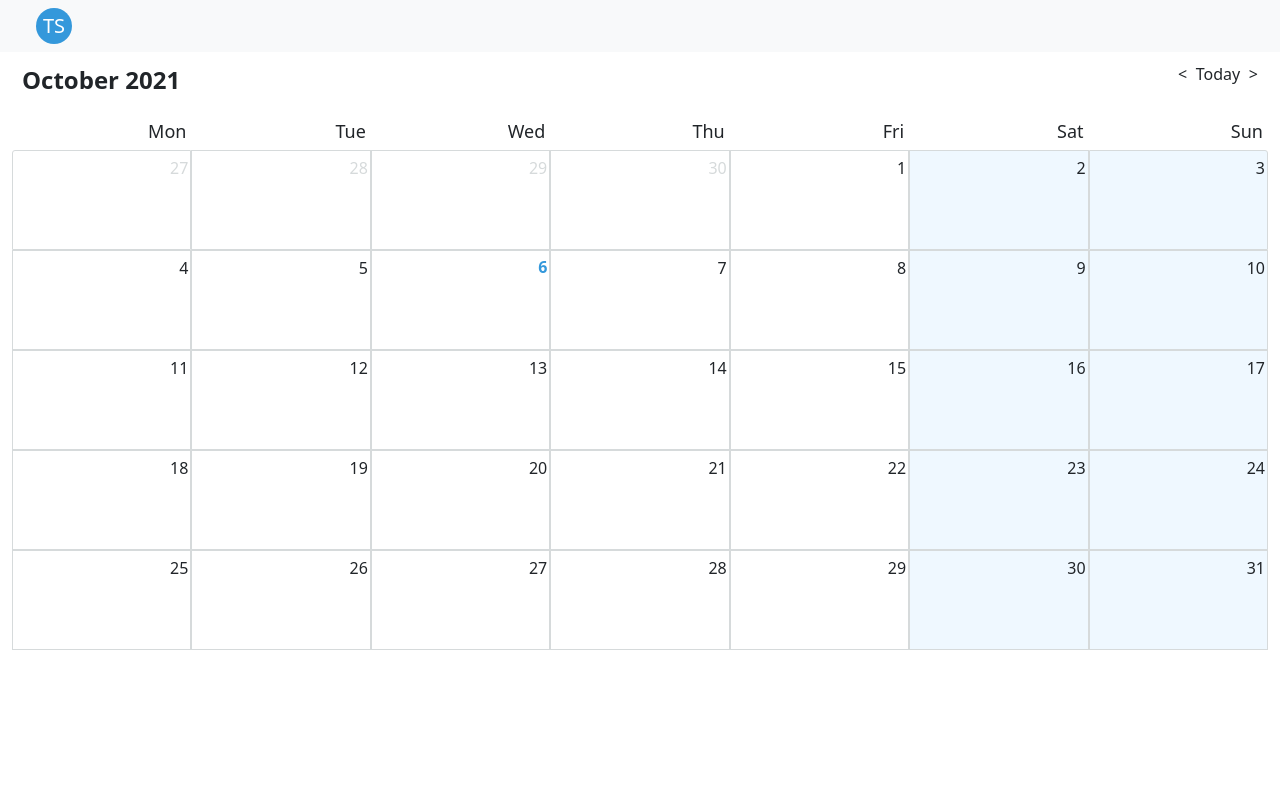
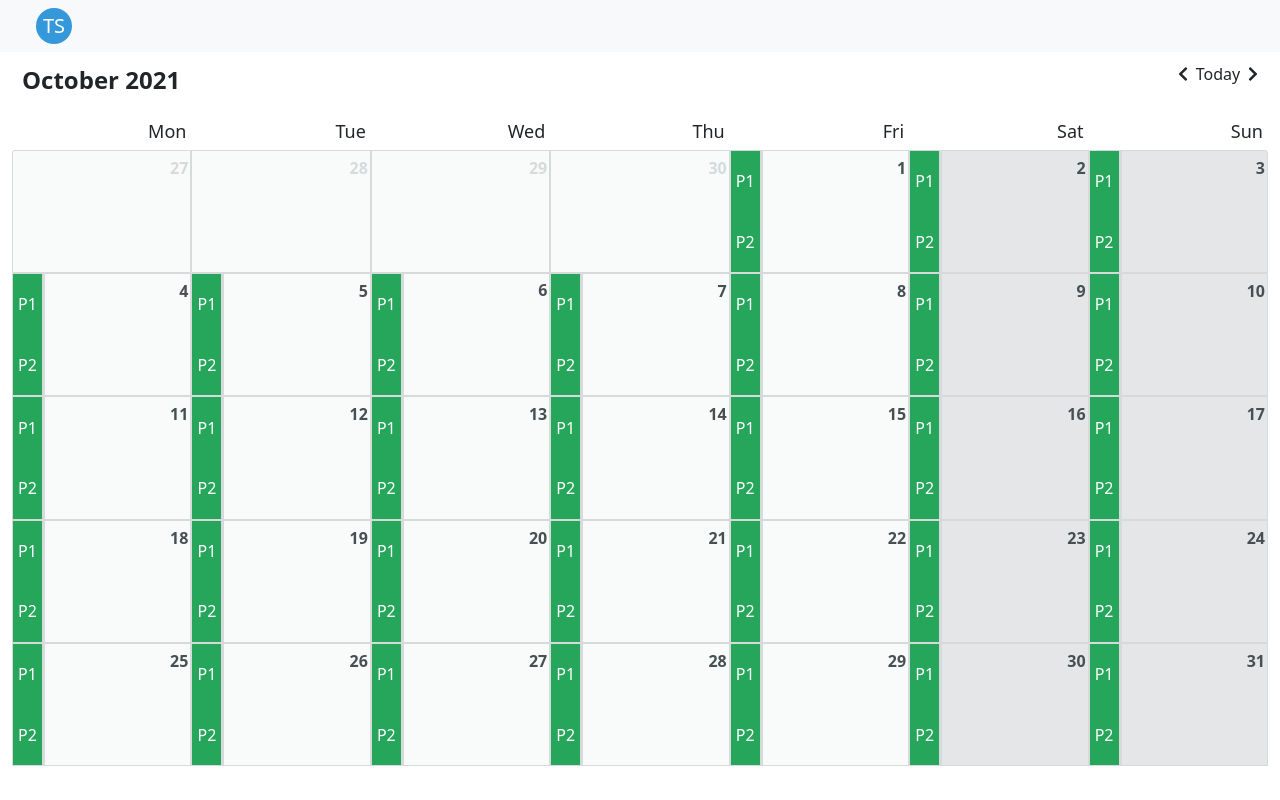
Before and after one commit to babycasper123/vueJsBoiler, a Vue app: page / in a window 1280 px wide. Built offline with nearby package versions, Linux system fonts and the light colour scheme.

Commit message:
Design phase

```diff
--- a/package.json
+++ b/package.json
@@ -9,9 +9,11 @@
   },
   "dependencies": {
     "@fortawesome/fontawesome-free": "^5.15.4",
+    "@popperjs/core": "^2.10.2",
     "bootstrap": "^5.0.0",
     "core-js": "^3.6.5",
     "dayjs": "^1.10.7",
+    "popper": "^1.0.1",
     "vue": "^2.6.11",
     "vue-router": "^3.5.1"
   },
--- a/src/components/CalendarDateSelector.vue
+++ b/src/components/CalendarDateSelector.vue
@@ -1,8 +1,8 @@
 <template>
   <div class="calendar-date-selector">
-    <span @click="selectPrevious"><</span>
+    <span @click="selectPrevious"><i class="fas fa-chevron-left"></i></span>
     <span @click="selectCurrent">Today</span>
-    <span @click="selectNext">></span>
+    <span @click="selectNext"><i class="fas fa-chevron-right"></i></span>
   </div>
 </template>
 
--- a/src/components/CalendarMonth.vue
+++ b/src/components/CalendarMonth.vue
@@ -57,6 +57,7 @@ export default {
 
   computed: {
     days() {
+      console.log(...this.previousMonthDays);
       return [
         ...this.previousMonthDays,
         ...this.currentMonthDays,
--- a/src/components/CalendarMonthDayItem.vue
+++ b/src/components/CalendarMonthDayItem.vue
@@ -4,10 +4,12 @@
     :class="{
       'calendar-day--not-current': !day.isCurrentMonth,
       'calendar-day--today': isToday,
-      'weekend': isWeekend
+      weekend: isWeekend,
     }"
   >
-    <span>{{ label }}</span>
+    <span class="timeofDay AM">P1</span>
+    <span class="timeofDay PM">P2</span>
+    <span class="day">{{ label }}</span>
   </li>
 </template>
 
@@ -20,49 +22,61 @@ export default {
   props: {
     day: {
       type: Object,
-      required: true
+      required: true,
     },
 
     isCurrentMonth: {
       type: Boolean,
-      default: false
+      default: false,
     },
 
     isToday: {
       type: Boolean,
-      default: false
-    }
+      default: false,
+    },
   },
 
   computed: {
     label() {
       return dayjs(this.day.date).format("D");
     },
-    isWeekend(){
+    isWeekend() {
       let day = dayjs(this.day.date).format("dddd");
-      let isweekend = day == 'Saturday' || day == 'Sunday' ? true : false;
+      let isweekend = day == "Saturday" || day == "Sunday" ? true : false;
       return isweekend;
-    }
-  }
+    },
+  },
 };
 </script>
 
 <style scoped>
 .calendar-day {
   position: relative;
-  min-height: 100px;
+  min-height: calc(1.5vw + 104px);
   font-size: 16px;
-  background-color: #fff;
+  background-color: hsl(180, 8%, 98%);
   color: var(--grey-800);
   padding: 5px;
   border: 1px solid #d6dadb;
 }
 
-.calendar-day.weekend{
-  background-color: #eff8ff;
+.PM {
+  position: absolute;
+  top: 50%;
+  left: 0%;
 }
 
-.calendar-day > span {
+.AM {
+  position: absolute;
+  top: 0%;
+  left: 0%;
+}
+
+.calendar-day.weekend {
+  background-color: #e4e6e7;
+}
+
+.calendar-day > span.day {
   display: flex;
   justify-content: center;
   align-items: center;
@@ -70,6 +84,8 @@ export default {
   right: 2px;
   width: var(--day-label-size);
   height: var(--day-label-size);
+  font-weight: bold;
+  color: #465053;
 }
 
 .calendar-day--not-current {
@@ -77,16 +93,33 @@ export default {
 }
 
 .calendar-day--not-current > span {
-  color: #d6dadb;
+  color: #d6dadb !important;
 }
 
 .calendar-day--today {
   padding-top: 4px;
 }
 
-.calendar-day--today > span {
-    color: #3498db;
-    border-radius: 9999px;
-    font-weight: bold;
+.calendar-day--today > .day {
+  color: #3498db;
+  border-radius: 9999px;
+  font-weight: bold;
+}
+
+.timeofDay {
+  background-color: #26a65b;
+  height: 50%;
+  width: 32px;
+  text-align: center;
+  display: inline-flex;
+  align-items: center;
+  justify-content: center;
+  padding: 10px;
+  color: white;
+  border-right: 3px solid #d6dadb;
+}
+
+.calendar-day--not-current > .timeofDay {
+  display: none;
 }
 </style>
```
Also changed, not shown: 1 other file (tests, documents, lock files or other folders).
